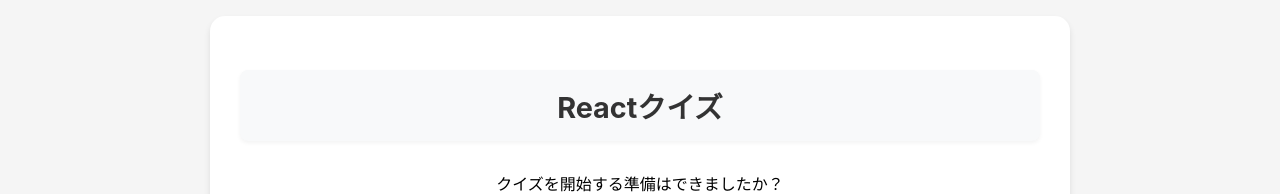
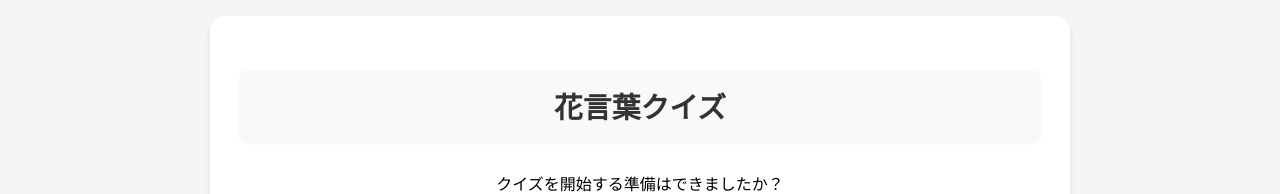
Before and after one commit to kijika-01/quiz-app, a React (Create React App) app: page / in a window 1280 px wide. Shown: the part 132-326 px from the top of the page. Built offline with nearby package versions, Linux system fonts and the light colour scheme.

Commit message:
プライバシーポリシーを修正

```diff
--- a/src/components/Quiz.tsx
+++ b/src/components/Quiz.tsx
@@ -218,7 +218,7 @@
   if (!isStarted) {
     return (
       <div className="quiz-container">
-        <h2>Reactクイズ</h2>
+        <h2>花言葉クイズ</h2>
         <p>クイズを開始する準備はできましたか？</p>
         <button onClick={startQuiz} className="option-button">クイズを開始</button>
       </div>
```
